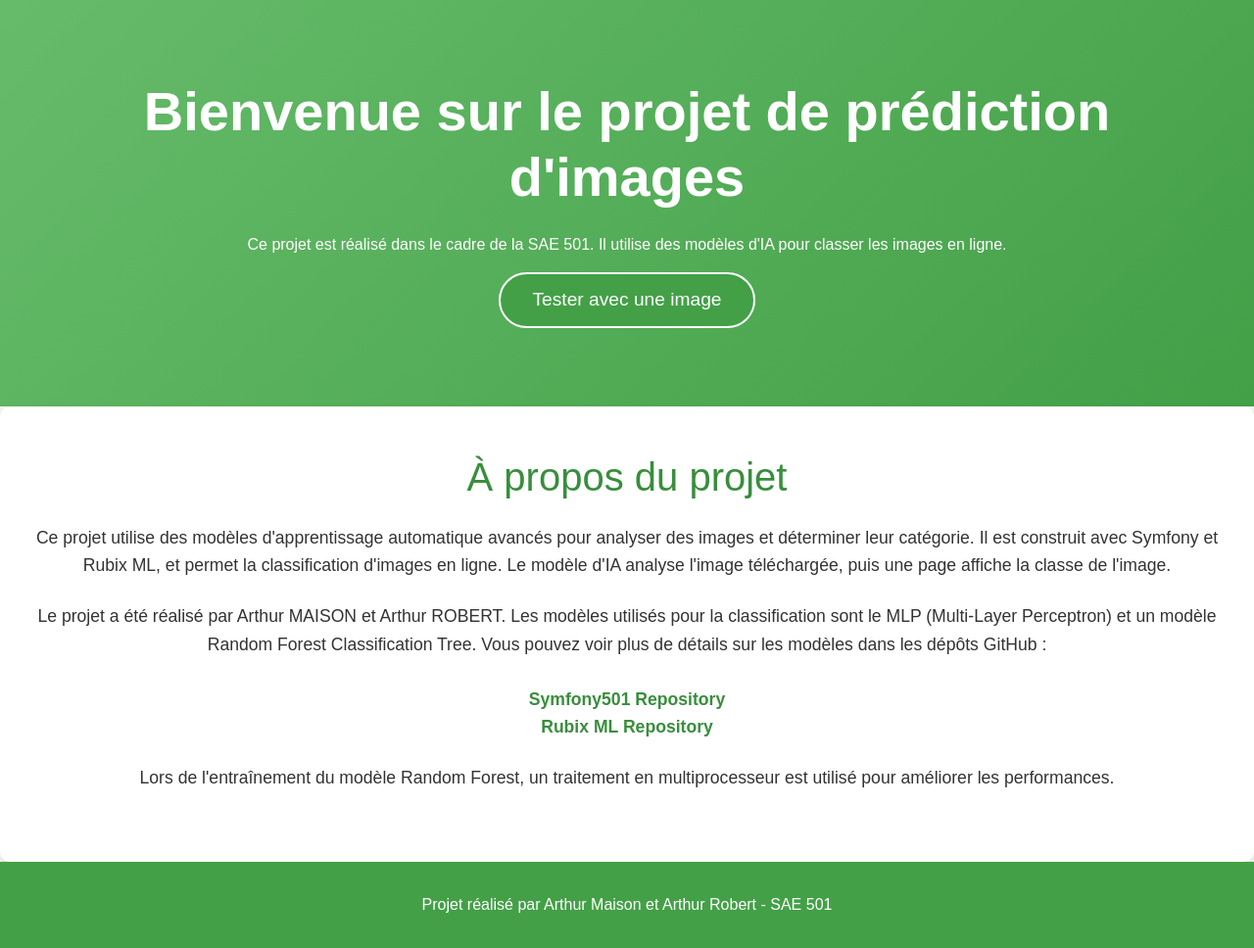
After one commit to Sadjop/symfony501, a Symfony app: template docker/app/templates/prediction/home.html.twig in a window 1280 px wide. The commit adds this page. Shown: the whole page at 98% size. Run offline with Twig, Linux system fonts and the light colour scheme; the template is opened without the code that fills it, so the values that code supplies are empty; some libraries are stand-ins or nearby versions.

Commit message:
Choix du modèle + Front + Symfony Standards

```diff
--- a/docker/app/composer.json
+++ b/docker/app/composer.json
@@ -8,6 +8,7 @@
         "ext-ctype": "*",
         "ext-iconv": "*",
         "rubix/ml": "^2.5",
+        "symfony/asset": "7.2.*",
         "symfony/console": "7.2.*",
         "symfony/dotenv": "7.2.*",
         "symfony/flex": "^2",
--- a/docker/app/config/services.yaml
+++ b/docker/app/config/services.yaml
@@ -4,6 +4,7 @@
 # Put parameters here that don't need to change on each machine where the app is deployed
 # https://symfony.com/doc/current/best_practices.html#use-parameters-for-application-configuration
 parameters:
+    model_path: '%kernel.project_dir%/public/models'
 
 services:
     # default configuration for services in *this* file
@@ -21,6 +22,4 @@ services:
             - '../src/Kernel.php'
     App\Service\Predictor:
         arguments:
-            $modelPath: '%kernel.project_dir%/public/models/random_forest_model.rbx' # Remplacez par le chemin réel de votre modèle
-    # add more service definitions when explicit configuration is needed
-    # please note that last definitions always *replace* previous ones
+            $modelPath: '%model_path%'
--- a/docker/app/public/css/styles.css
+++ b/docker/app/public/css/styles.css
@@ -1,30 +1,204 @@
 /* public/css/styles.css */
 
 body {
-    font-family: Arial, sans-serif;
-    background-color: #f4f4f4;
+    background: #f4f8f2;
+    font-family: 'Arial', sans-serif;
     color: #333;
-    margin: 0;
-    padding: 0;
 }
 
-header {
-    background-color: #333;
+.hero {
+    text-align: center;
+    padding: 5rem 2rem;
+    background: linear-gradient(135deg, #66bb6a, #43a047);
     color: white;
-    padding: 20px;
+}
+
+.hero h1 {
+    font-size: 3.5rem;
+    margin-bottom: 1.5rem;
+    font-weight: 600;
+}
+
+.btn-primary {
+    font-size: 1.2rem;
+    padding: 0.75rem 2rem;
+    border-radius: 30px;
+    background-color: #43a047;
+    border: 2px solid #fff;
+}
+
+.btn-primary:hover {
+    background-color: #66bb6a;
+    transition: background-color 0.3s;
+    border: 2px solid rgb(216, 249, 191);
+    box-shadow: 0 4px 8px rgba(0, 0, 0, 0.2);
+}
+
+.content {
+    padding: 3rem 2rem;
+    text-align: center;
+    background-color: white;
+    box-shadow: 0 4px 10px rgba(0, 0, 0, 0.1);
+    border-radius: 10px;
+}
+
+.content h2 {
+    font-size: 2.5rem;
+    margin-bottom: 1.5rem;
+    color: #388e3c;
+}
+
+.content p {
+    font-size: 1.1rem;
+    line-height: 1.6;
+    margin-bottom: 1.5rem;
+}
+
+.content a {
+    font-size: 1.1rem;
+    color: #388e3c;
+    text-decoration: none;
+    font-weight: 600;
+}
+
+.content a:hover {
+    text-decoration: underline;
+    color: #66bb6a;
+}
+
+footer {
+    text-align: center;
+    padding: 2rem;
+    background-color: #43a047;
+    color: white;
+    font-size: 1rem;
+}
+
+footer p {
+    margin: 0;
+}
+
+.result-container {
+    max-width: 600px;
+    margin: 50px auto;
+    padding: 2rem;
+    background: #ffffff;
+    box-shadow: 0px 4px 10px rgba(0, 0, 0, 0.1);
+    border-radius: 8px;
     text-align: center;
 }
 
-main {
-    padding: 20px;
+.result-container h1 {
+    font-size: 2.5rem;
+    margin-bottom: 1.5rem;
+    color: #388e3c;
 }
 
-footer {
-    background-color: #333;
+.result-container p {
+    font-size: 1.2rem;
+    color: #343a40;
+}
+
+.result-container .prediction {
+    font-weight: bold;
+    color: #43a047;
+}
+
+.result-container .btn {
+    margin-top: 20px;
+    background: #43a047;
     color: white;
+    font-size: 1.2rem;
+    padding: 10px 20px;
+    border: none;
+    border-radius: 50px;
+    transition: background-color 0.3s ease;
+}
+
+.result-container .btn:hover {
+    background: #66bb6a;
+}
+
+.result-container .btn-secondary {
+    margin-top: 20px;
+    font-size: 1rem;
+    color: #388e3c;
+    text-decoration: none;
+    background-color: transparent;
+    border: 2px solid #388e3c;
+}
+
+.result-container .btn-secondary:hover {
+    text-decoration: none;
+    color: #66bb6a;
+    border: 2px solid #66bb6a;
+    background-color: transparent;
+}
+
+.upload-container {
+    max-width: 600px;
+    margin: 50px auto;
+    padding: 2rem;
+    background: #ffffff;
+    box-shadow: 0px 4px 10px rgba(0, 0, 0, 0.1);
+    border-radius: 8px;
     text-align: center;
+}
+
+.upload-container h1 {
+    font-size: 2.5rem;
+    margin-bottom: 1.5rem;
+    color: #388e3c;
+}
+
+.upload-container p {
+    font-size: 1rem;
+    color: #6c757d;
+}
+
+.upload-container input[type="file"] {
+    margin: 20px 0;
+    font-size: 1rem;
     padding: 10px;
-    position: fixed;
-    width: 100%;
-    bottom: 0;
+    border: 1px solid #ddd;
+    border-radius: 5px;
 }
+
+.upload-container select {
+    margin: 20px 0;
+    padding: 10px;
+    border: 1px solid #ddd;
+    border-radius: 5px;
+}
+
+.upload-container button {
+    background: #43a047;
+    color: white;
+    font-size: 1.2rem;
+    padding: 10px 20px;
+    border: none;
+    border-radius: 50px;
+    transition: background-color 0.3s ease;
+}
+
+.upload-container button:hover {
+    background: #66bb6a;
+}
+
+.upload-container .btn-secondary {
+    margin-top: 20px;
+    font-size: 1rem;
+    color: #388e3c;
+    text-decoration: none;
+    background-color: transparent;
+    border: 2px solid #388e3c;
+    border-radius: 50px;
+    padding: 10px 20px;
+}
+
+.upload-container .btn-secondary:hover {
+    text-decoration: none;
+    color: #66bb6a;
+    border: 2px solid #66bb6a;
+    background-color: transparent;
+}
--- /dev/null
+++ b/docker/app/templates/prediction/home.html.twig
@@ -0,0 +1,45 @@
+{# templates/base.html.twig #}
+
+<!DOCTYPE html>
+<html lang="fr">
+<head>
+    <meta charset="UTF-8">
+    <meta name="viewport" content="width=device-width, initial-scale=1.0">
+    <title>Bienvenue sur le projet de prédiction</title>
+
+    {# Inclusion de Bootstrap via CDN #}
+    <link href="https://cdn.jsdelivr.net/npm/bootstrap@5.3.0/dist/css/bootstrap.min.css" rel="stylesheet">
+
+    {# Inclusion du fichier CSS personnalisé #}
+    <link href="{{ asset('css/styles.css') }}" rel="stylesheet">
+</head>
+<body>
+    <header class="hero">
+        <h1>Bienvenue sur le projet de prédiction d'images</h1>
+        <p>Ce projet est réalisé dans le cadre de la SAE 501. Il utilise des modèles d'IA pour classer les images en ligne.</p>
+        <a href="{{ path('predict') }}" class="btn btn-primary">Tester avec une image</a>
+    </header>
+
+    <div class="content">
+        <h2>À propos du projet</h2>
+        <p>
+            Ce projet utilise des modèles d'apprentissage automatique avancés pour analyser des images et déterminer leur catégorie. Il est construit avec Symfony et Rubix ML, et permet la classification d'images en ligne.
+            Le modèle d'IA analyse l'image téléchargée, puis une page affiche la classe de l'image.
+        </p>
+        <p>
+            Le projet a été réalisé par Arthur MAISON et Arthur ROBERT. Les modèles utilisés pour la classification sont le MLP (Multi-Layer Perceptron) et un modèle Random Forest Classification Tree.
+            Vous pouvez voir plus de détails sur les modèles dans les dépôts GitHub :
+            <br><br>
+            <a href="https://github.com/Sadjop/symfony501" target="_blank">Symfony501 Repository</a> <br>
+            <a href="https://github.com/Sadjop/rubixml" target="_blank">Rubix ML Repository</a>
+        </p>
+        <p>
+            Lors de l'entraînement du modèle Random Forest, un traitement en multiprocesseur est utilisé pour améliorer les performances.
+        </p>
+    </div>
+
+    <footer>
+        <p>Projet réalisé par Arthur Maison et Arthur Robert - SAE 501</p>
+    </footer>
+</body>
+</html>
```
Also changed, not shown: docker/app/src/Controller/PredictorController.php (+51 -9 lines), docker/app/src/Service/Predictor.php (+48 -14 lines), docker/app/src/Utils/ImageProcessor.php (+36 -8 lines), docker/app/templates/prediction/result.html.twig (+23 -3 lines), docker/app/templates/prediction/upload_image.html.twig (+31 -4 lines), 2 other files.
